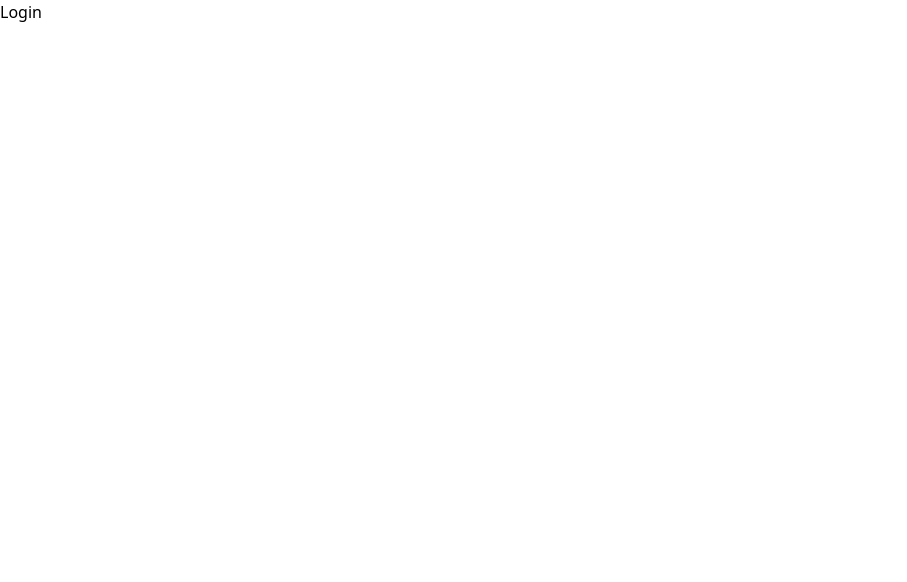
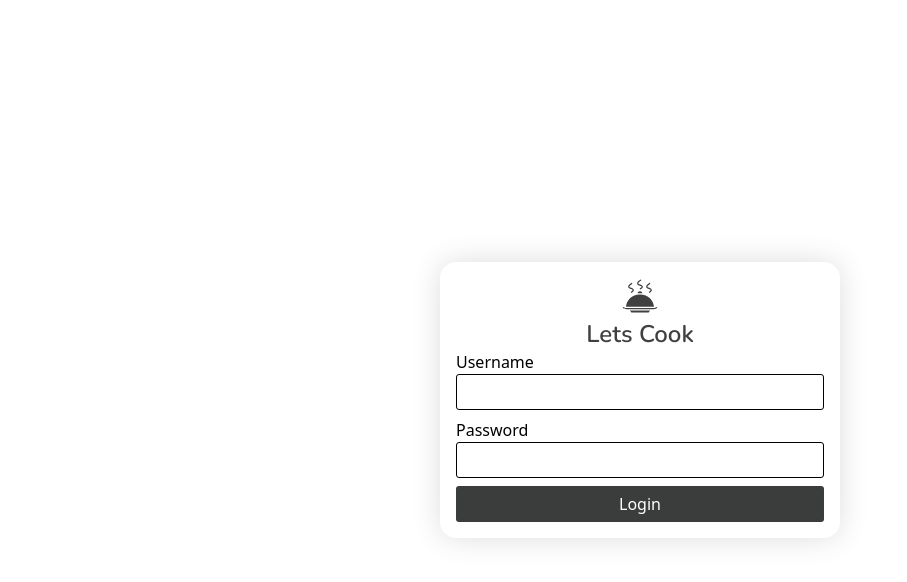
Before and after one commit to boicode20/meal-recipe-2025, a React (Vite) app in the folder Frontend/: page / in a window 1280 px wide. Shown: the top 582 px of the page, without its empty margins (0-907 px from the left). Built offline with nearby package versions, Linux system fonts and the light colour scheme.

Commit message:
Adding login form but not have yet functionality

```diff
--- a/Frontend/index.html
+++ b/Frontend/index.html
@@ -4,7 +4,7 @@
     <meta charset="UTF-8" />
     <link rel="icon" type="image/svg+xml" href="/vite.svg" />
     <meta name="viewport" content="width=device-width, initial-scale=1.0" />
-    <title>Cook Me</title>
+    <title>Lets Cook</title>
   </head>
   <body>
     <div id="root"></div>
--- a/Frontend/package.json
+++ b/Frontend/package.json
@@ -13,6 +13,7 @@
     "@tailwindcss/vite": "^4.1.12",
     "react": "^19.1.1",
     "react-dom": "^19.1.1",
+    "react-icons": "^5.5.0",
     "react-router-dom": "^7.8.1",
     "tailwindcss": "^4.1.12"
   },
--- a/Frontend/src/App.css
+++ b/Frontend/src/App.css
@@ -0,0 +1,5 @@
+:root{
+    --main-text: #404040;
+    --logo-color: #404040;
+    --login-btn: #3b3c3c;
+}
--- a/Frontend/src/Auth/AuthForm/LoginForm.jsx
+++ b/Frontend/src/Auth/AuthForm/LoginForm.jsx
@@ -2,9 +2,16 @@ import React from 'react'
 
 const LoginForm = () => {
   return (
-    <form>
-
-
+    <form className='w-full h-auto flex flex-col gap-2' >
+        <div className="input-data flex flex-col ">
+          <label htmlFor="username">Username</label>
+          <input className='border outline-0 w-fulll h-[36px] rounded-[3px] px-2' type="text" name='username' id='username' />
+        </div>
+        <div className="input-data flex flex-col ">
+          <label htmlFor="password">Password</label>
+          <input className='border outline-0 w-fulll h-[36px] rounded-[3px] px-2' type="password" name='password' id='password' />
+        </div>
+        <button className='w-full h-[36px] bg-[var(--login-btn)] rounded-[3px] text-[#fff]' type='submit'>Login</button>
     </form>
   )
 }
--- a/Frontend/src/Auth/Login/Login.jsx
+++ b/Frontend/src/Auth/Login/Login.jsx
@@ -1,8 +1,17 @@
 import React from 'react'
 import '../auth.css'
+import LoginContainer from '../../Components/LoginContainer'
+import AuthContainer from '../../Components/AuthContainer'
+import AuthHeader from '../../Components/AuthHeader'
+import LoginForm from '../AuthForm/LoginForm'
 const Login = () => {
   return (
-    <div>Login</div>
+    <LoginContainer>
+      <AuthContainer>
+        <AuthHeader/>
+        <LoginForm/>
+      </AuthContainer>
+    </LoginContainer>
   )
 }
 
--- /dev/null
+++ b/Frontend/src/Components/AuthContainer.jsx
@@ -0,0 +1,11 @@
+import React from 'react'
+import './component.css'
+const AuthContainer = ({children}) => {
+  return (
+    <div className='auth-inner-con w-[400px] p-4 rounded-2xl'>
+    {children}
+    </div>
+  )
+}
+
+export default AuthContainer
--- /dev/null
+++ b/Frontend/src/Components/AuthHeader.jsx
@@ -0,0 +1,19 @@
+import React from 'react'
+import { GiHotMeal } from "react-icons/gi";
+
+const AuthHeader = () => {
+  return (
+    <div className='auth-header w-full h-auto'>
+        <div className="auth-logo w-full flex items-center justify-center flex-col text-center gap-1">
+            <div className="logo text-center text-4xl">
+              <GiHotMeal/>
+            </div>
+            <div className="auth-logo-name text-2xl">
+              <h1>Lets Cook</h1>
+            </div>
+        </div>
+    </div>
+  )
+}
+
+export default AuthHeader
--- /dev/null
+++ b/Frontend/src/Components/LoginContainer.jsx
@@ -0,0 +1,11 @@
+import React from 'react'
+
+const LoginContainer = ({children}) => {
+  return (
+    <div className='w-full h-screen flex items-center justify-center'>
+      {children}
+    </div>
+  )
+}
+
+export default LoginContainer
--- /dev/null
+++ b/Frontend/src/Components/component.css
@@ -0,0 +1,17 @@
+@import url('https://fonts.googleapis.com/css2?family=Arimo:ital,wght@0,400..700;1,400..700&family=Nunito:ital,wght@0,200..1000;1,200..1000&display=swap');
+
+.auth-inner-con{
+    box-shadow: 0 0 30px #dedddd;
+}
+.logo {
+    color: var(--logo-color);
+}
+.auth-logo-name{
+    font-family: "Nunito", sans-serif;
+    font-optical-sizing: auto;
+    font-weight: 600;
+
+}
+.auth-logo-name h1{
+    color: var(--main-text);
+}
```
Also changed, not shown: 1 other file (tests, documents, lock files or other folders).
